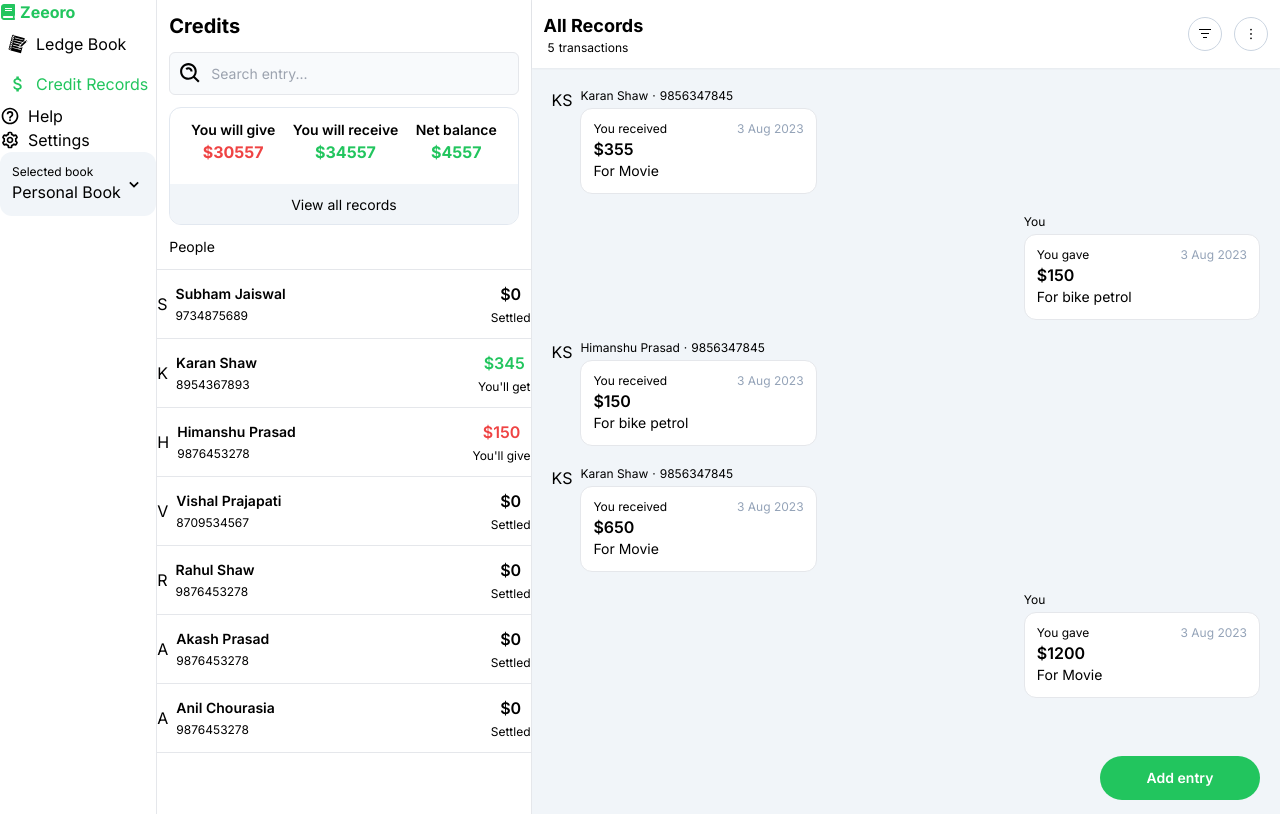
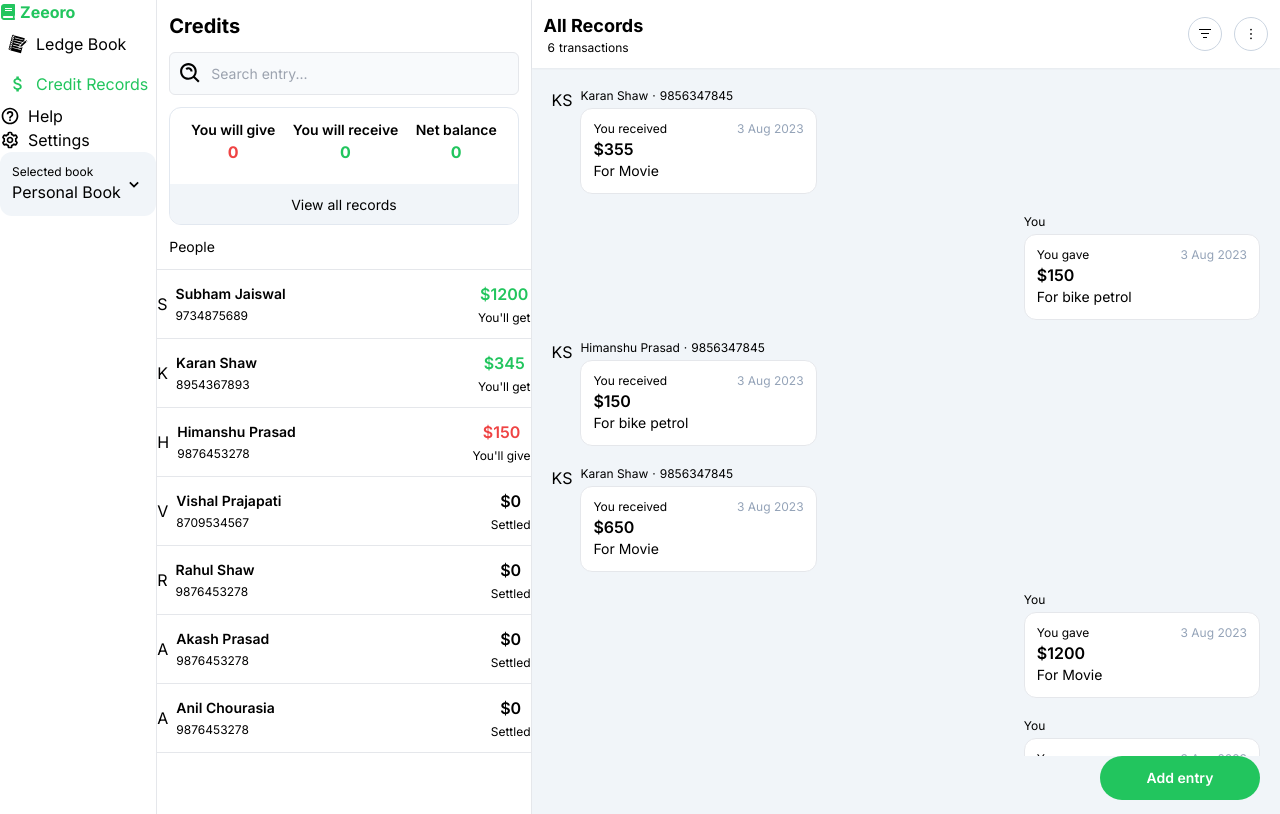
Before and after one commit to ginneeipg/KhataBook-Boilerplate-, a Next.js app: page /credit-record in a window 1280 px wide. Built offline with nearby package versions, Linux system fonts and the light colour scheme; data requests are answered from the project's data file.

Commit message:
Added:Logic for TotalAmount across users

```diff
--- a/Data/db.json
+++ b/Data/db.json
@@ -68,6 +68,12 @@
       "description": "office lunch",
       "date": 1691346600000,
       "id": 10
+    },
+    {
+      "type": "Income",
+      "amount": 305,
+      "description": "qwertyui",
+      "id": 11
     }
   ],
   "categories": [
@@ -106,6 +112,10 @@
     {
       "name": "misc",
       "id": 9
+    },
+    {
+      "name": "sanck",
+      "id": 10
     }
   ],
   "credit_record": [
@@ -163,6 +173,17 @@
       "date": 1691087400000,
       "description": "For Movie",
       "isSent": true
+    },
+    {
+      "amount": 1200,
+      "participant": {
+        "user_name": "Subham Jaiswal",
+        "phone": "9734875689"
+      },
+      "user_id": "sdkjfbskjdfbksjd",
+      "date": 1691087400000,
+      "description": "For Movie",
+      "isSent": true
     }
   ],
   "people": [
--- a/app/credit-record/page.tsx
+++ b/app/credit-record/page.tsx
@@ -14,9 +14,12 @@ function CreditRecord() {
   const [filterRecordByUserId, setFilterRecordByUserId] = useState<any>();
   const [showAllTransactions, SetshowAllTransactions] = useState<boolean>(true);
 
+  const [totalAmount, setTotalAmount] = useState<any[]>([]);
+
   useEffect(() => {
     getData();
     getPeople();
+    getAccumulativeTotal();
   }, []);
 
   const getData = async () => {
@@ -31,29 +34,41 @@ function CreditRecord() {
     setPeople(items);
   };
 
-  const getAcountedAmountByUser=(user:any)=>{
-    return creditRecords
+  const getAcountedAmountByUser = (user: any) => {
+    return (
+      creditRecords
 
         .filter((item: any) => {
           return (
-        item?.participant?.user_name === user?.user_name &&
-        item?.isSent
+            item?.participant?.user_name === user?.user_name && item?.isSent
           );
         })
         .reduce((accumulator: any, currentValue: any) => {
           return accumulator + currentValue.amount;
-    }, 0)-creditRecords
+        }, 0) -
+      creditRecords
 
         .filter((item: any) => {
           return (
-        item?.participant?.user_name === user?.user_name &&
-        !item?.isSent
+            item?.participant?.user_name === user?.user_name && !item?.isSent
           );
         })
         .reduce((accumulator: any, currentValue: any) => {
           return accumulator + currentValue.amount;
         }, 0)
-  }
+    );
+  };
+
+  const getAccumulativeTotal = () => {
+    setTotalAmount([
+      ...people.map((user: any) => {
+        return {
+          id: user?.id,
+          amount: getAcountedAmountByUser(user),
+        };
+      }),
+    ]);
+  };
 
   return (
     <div className="flex flex-row">
@@ -75,15 +90,46 @@ function CreditRecord() {
             <div className="flex flex-row justify-around  p-3 w-full">
               <div className="flex-col flex items-center justify-center">
                 <span className="text-sm font-semibold">You will give</span>
-                <span className="font-bold text-red-500">$30557</span>
+                <span className="font-bold text-red-500">
+                  {totalAmount
+                    .filter((item: any) => item.amount < 0)
+                    .reduce(
+                      (accumulator: any, currentVaule: any) =>
+                        accumulator + currentVaule.amount,
+                      0
+                    )}
+                </span>
               </div>
               <div className="flex-col flex items-center justify-center">
                 <span className="text-sm font-semibold">You will receive</span>
-                <span className="font-bold text-green-500">$34557</span>
+                <span className="font-bold text-green-500">
+                  {totalAmount
+                    .filter((item: any) => item.amount > 0)
+                    .reduce(
+                      (accumulator: any, currentVaule: any) =>
+                        accumulator + currentVaule.amount,
+                      0
+                    )}
+                </span>
               </div>
               <div className="flex-col flex items-center justify-center">
                 <span className="text-sm font-semibold">Net balance</span>
-                <span className="font-bold text-green-500">$4557</span>
+                <span className="font-bold text-green-500">
+                  {totalAmount
+                    .filter((item: any) => item.amount < 0)
+                    .reduce(
+                      (accumulator: any, currentVaule: any) =>
+                        accumulator + currentVaule.amount,
+                      0
+                    ) +
+                    totalAmount
+                      .filter((item: any) => item.amount > 0)
+                      .reduce(
+                        (accumulator: any, currentVaule: any) =>
+                          accumulator + currentVaule.amount,
+                        0
+                      )}
+                </span>
               </div>
             </div>
             <button
@@ -147,10 +193,26 @@ function CreditRecord() {
             </div>
           </div>
 
-          {!showAllTransactions&&<div className="flex-col flex items-center -gap-1 mx-5">
-          <span className="text-xs">{getAcountedAmountByUser(filterRecordByUserId)===0?"Settled":getAcountedAmountByUser(filterRecordByUserId)>0?"You'll get":"You'll give"}</span>
-        <span className={`font-semibold text-lg ${getAcountedAmountByUser(filterRecordByUserId)>=0?"text-green-500":"text-red-500"}`}>${Math.abs(getAcountedAmountByUser(filterRecordByUserId))}</span>
-        </div>}
+          {!showAllTransactions && (
+            <div className="flex-col flex items-center -gap-1 mx-5">
+              <span className="text-xs">
+                {getAcountedAmountByUser(filterRecordByUserId) === 0
+                  ? "Settled"
+                  : getAcountedAmountByUser(filterRecordByUserId) > 0
+                  ? "You'll get"
+                  : "You'll give"}
+              </span>
+              <span
+                className={`font-semibold text-lg ${
+                  getAcountedAmountByUser(filterRecordByUserId) >= 0
+                    ? "text-green-500"
+                    : "text-red-500"
+                }`}
+              >
+                ${Math.abs(getAcountedAmountByUser(filterRecordByUserId))}
+              </span>
+            </div>
+          )}
 
           <button className="border border-slate-300 p-2 rounded-full">
             <VscListFilter />
```
Also changed, not shown: Components/UserTile/UserTile.tsx (+18 -3 lines). Lines whose indentation alone changed are shown as unchanged.
